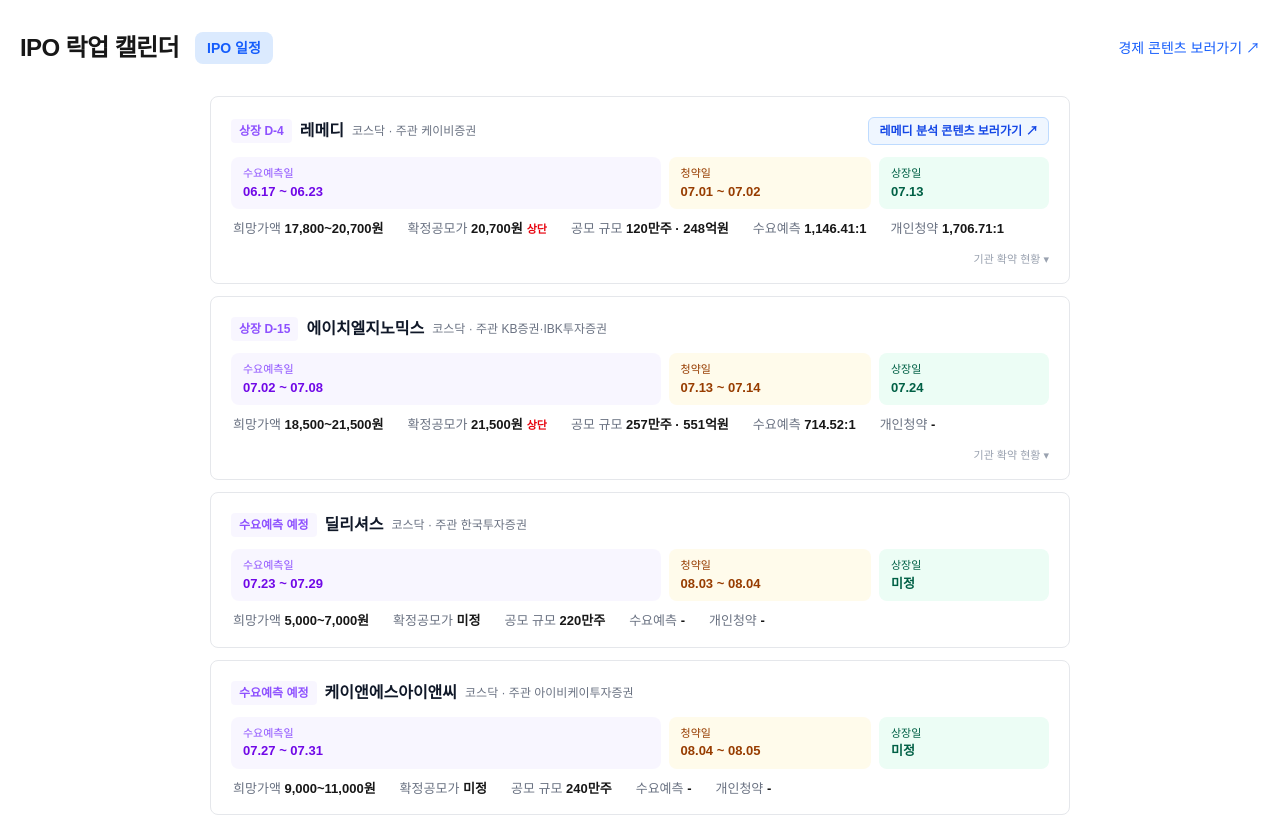
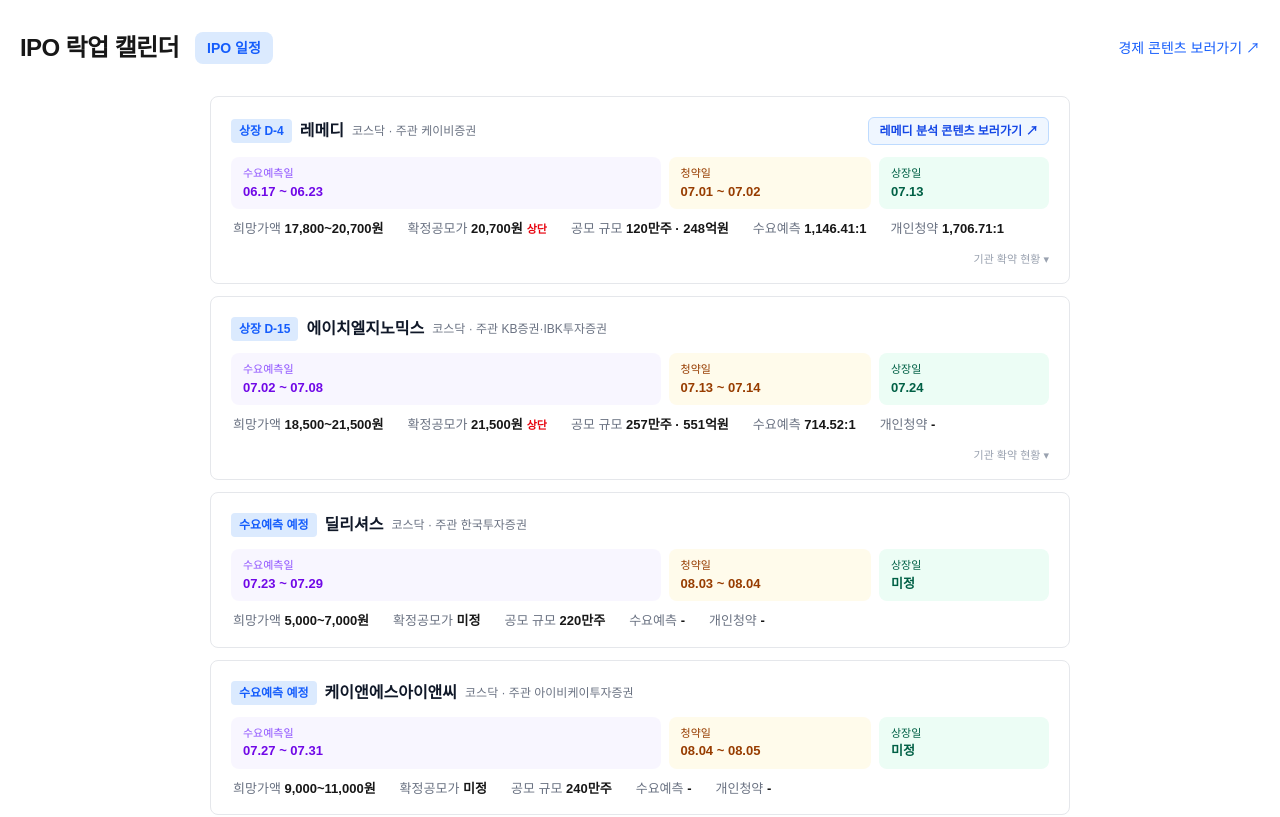
Before and after one commit to wjdwngkdsla-debug/invest-insight, a Next.js app: page /ipo in a window 1280 px wide. Shown: the top 817 px of the page. Built offline with nearby package versions, Linux system fonts and the light colour scheme.

Commit message:
Change waiting tone color from violet to blue

```diff
--- a/app/ipo/page.tsx
+++ b/app/ipo/page.tsx
@@ -2,7 +2,11 @@ import type { Metadata } from "next";
 import { getSortedIpoItems, ipoStatus, dateRange, mmdd, bandPosition, type IpoItem, type IpoTone } from "@/lib/ipo";
 
 
+
+
 export const revalidate = 3600;
+
+
 
 
 export const metadata: Metadata = {
@@ -11,11 +15,15 @@ export const metadata: Metadata = {
 };
 
 
+
+
 const TONE_CLASS: Record<IpoTone, string> = {
   active: "bg-red-100 text-red-600",
-  waiting: "bg-violet-50/70 text-violet-500",
+  waiting: "bg-blue-100 text-blue-600",
   done: "bg-gray-100 text-gray-500",
 };
+
+
 
 
 function formatOfferSize(item: IpoItem): string {
@@ -29,9 +37,13 @@ function formatOfferSize(item: IpoItem): string {
 }
 
 
+
+
 function ratioText(v?: number): string {
   return v ? `${v.toLocaleString("ko-KR", { minimumFractionDigits: 2, maximumFractionDigits: 2 })}:1` : "-";
 }
+
+
 
 
 // 확약 표: 신청·배정 수량 + 기간별 신청 수량 대비 배정 비율
@@ -39,6 +51,8 @@ function CommitTable({ item }: { item: IpoItem }) {
   const apply = item.commit_apply || [];
   const alloc = item.commit_alloc || [];
   if (!apply.length && !alloc.length) return null;
+
+
 
 
   const periods = [...new Set([...apply.map((t) => t.period), ...alloc.map((t) => t.period)])];
@@ -49,6 +63,8 @@ function CommitTable({ item }: { item: IpoItem }) {
     return { period, applyQty: a?.qty ?? null, allocQty: b?.qty ?? null, ratio };
   });
   const maxRatio = Math.max(...rows.map((r) => r.ratio ?? 0), 0.0001);
+
+
 
 
   return (
@@ -100,11 +116,15 @@ function CommitTable({ item }: { item: IpoItem }) {
 }
 
 
+
+
 function IpoCard({ item }: { item: IpoItem }) {
   const status = ipoStatus(item);
   const hasCommit = Boolean(item.commit_apply?.length || item.commit_alloc?.length);
   const band = item.band_low && item.band_high ? `${item.band_low.toLocaleString()}~${item.band_high.toLocaleString()}원` : "미정";
   const bandPos = bandPosition(item);
+
+
 
 
   return (
@@ -131,6 +151,8 @@ function IpoCard({ item }: { item: IpoItem }) {
       </div>
 
 
+
+
       <div className="mt-3 flex flex-col gap-2 sm:flex-row">
         <div className="flex min-w-0 items-baseline justify-between rounded-lg bg-violet-50/70 px-3 py-2 sm:block sm:flex-[5]">
           <p className="text-[11px] text-violet-500">수요예측일</p>
@@ -145,6 +167,8 @@ function IpoCard({ item }: { item: IpoItem }) {
           <p className="truncate text-[13px] font-bold text-emerald-800">{item.listing_date ? mmdd(item.listing_date) : "미정"}</p>
         </div>
       </div>
+
+
 
 
       <div className="mt-2.5 flex flex-wrap gap-x-6 gap-y-1 px-0.5 text-[13px]">
@@ -168,6 +192,8 @@ function IpoCard({ item }: { item: IpoItem }) {
       </div>
 
 
+
+
       {hasCommit && (
         <>
           <div className="mt-3 flex justify-end">
@@ -185,8 +211,12 @@ function IpoCard({ item }: { item: IpoItem }) {
 }
 
 
+
+
 export default function IpoSchedulePage() {
   const items = getSortedIpoItems();
+
+
 
 
   return (
```
